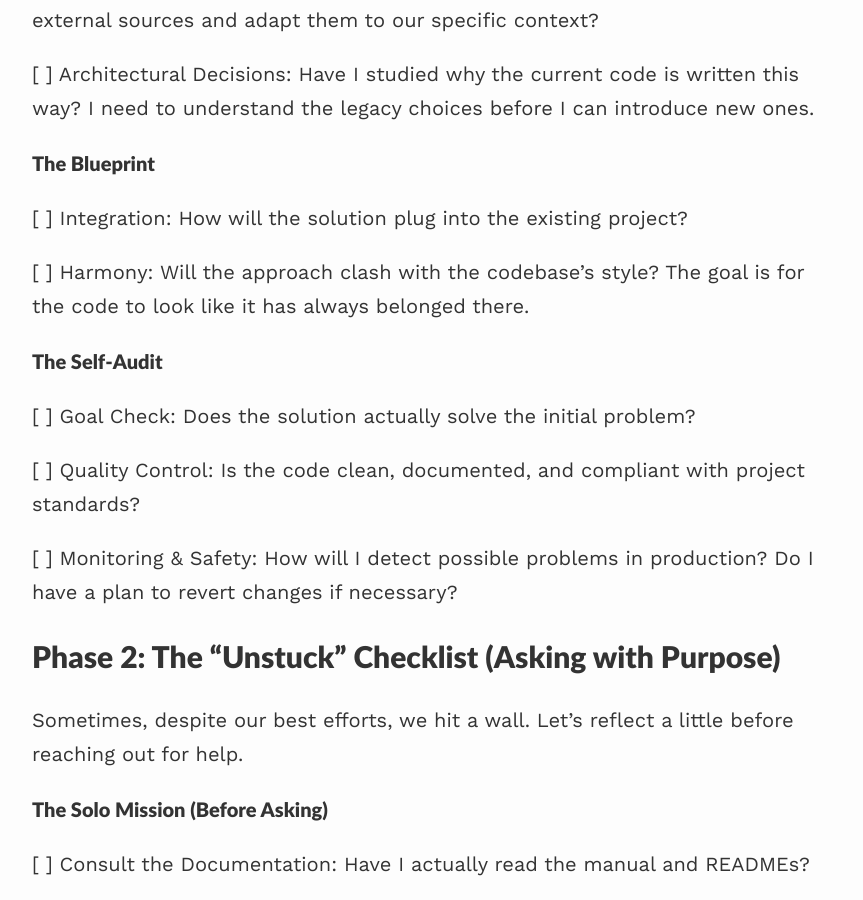
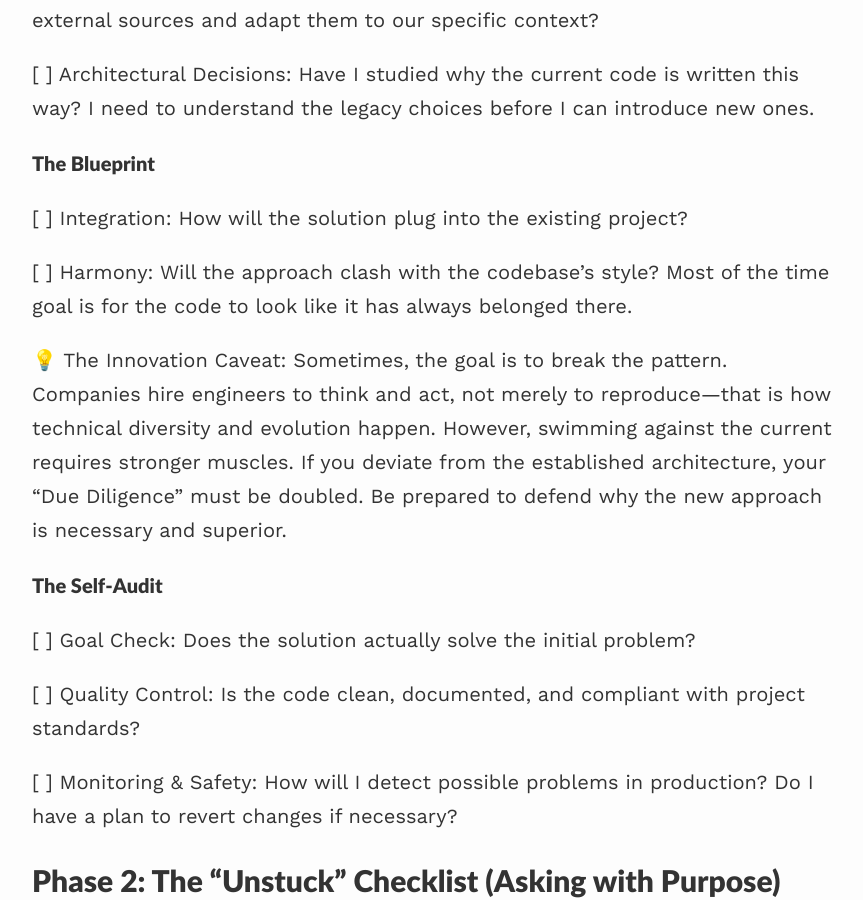
Before and after one commit to 0jonjo/0jonjo.github.io, a Jekyll site: the page built from _posts/2026-01-31-duo-diligence-checklist.md, in a window 1280 px wide and 900 px high, scrolled down 1679 px. Shown: the whole window, without its empty margins (208-1071 px from the left). Built offline with Jekyll 4.4.1, drawn with Linux system fonts in a browser that asks for light colours; nearby versions of some CDN libraries; some of the changed text lies outside the part shown.

Commit message:
Refine wording and add clarification in "The Due Diligence Checklist" post

```diff
--- a/_posts/2026-01-31-duo-diligence-checklist.md
+++ b/_posts/2026-01-31-duo-diligence-checklist.md
@@ -7,7 +7,7 @@ youtubeId:
 image: https://github.com/user-attachments/assets/3d0f48df-5cea-4130-8dcc-81d4cf234e89
 ---
 
-Over the last few years, I have been synthesizing a personal checklist for software development. It is a fusion of direct feedback from Tech Leads, observations of teams, and my own background as a professor and academic researcher. This combination of experiences allowed me to solidify a mini framework.
+Over the last few years, I have been synthesizing a personal checklist for software development. It is a fusion of direct feedback from Tech Leads, observations of teams, and operational playbooks — especially from [JetRockets](https://www.linkedin.com/company/jetrockets/) — combined with my own background as a professor and academic researcher. This combination of experiences allowed me to solidify a mini framework
 
 Originating in law and business, "Due Diligence" refers to the comprehensive appraisal of a business or situation prior to signing a contract. It is the rigorous investigation required to ensure that all parties know exactly what they are getting into, minimizing risks and surprises. In an era where AI can plan, code, and review faster than ever, our responsibility to verify increases. We must be prepared to take full ownership of the results and evaluate precisely what we are delivering.
 
@@ -35,7 +35,9 @@ Before writing a single line of code, understand exactly what you are getting in
 
 [ ] Integration: How will the solution plug into the existing project?
 
-[ ] Harmony: Will the approach clash with the codebase’s style? The goal is for the code to look like it has always belonged there.
+[ ] Harmony: Will the approach clash with the codebase’s style? Most of the time goal is for the code to look like it has always belonged there.
+
+💡 The Innovation Caveat: Sometimes, the goal is to break the pattern. Companies hire engineers to think and act, not merely to reproduce—that is how technical diversity and evolution happen. However, swimming against the current requires stronger muscles. If you deviate from the established architecture, your "Due Diligence" must be doubled. Be prepared to defend why the new approach is necessary and superior.
 
 #### The Self-Audit
 
```
